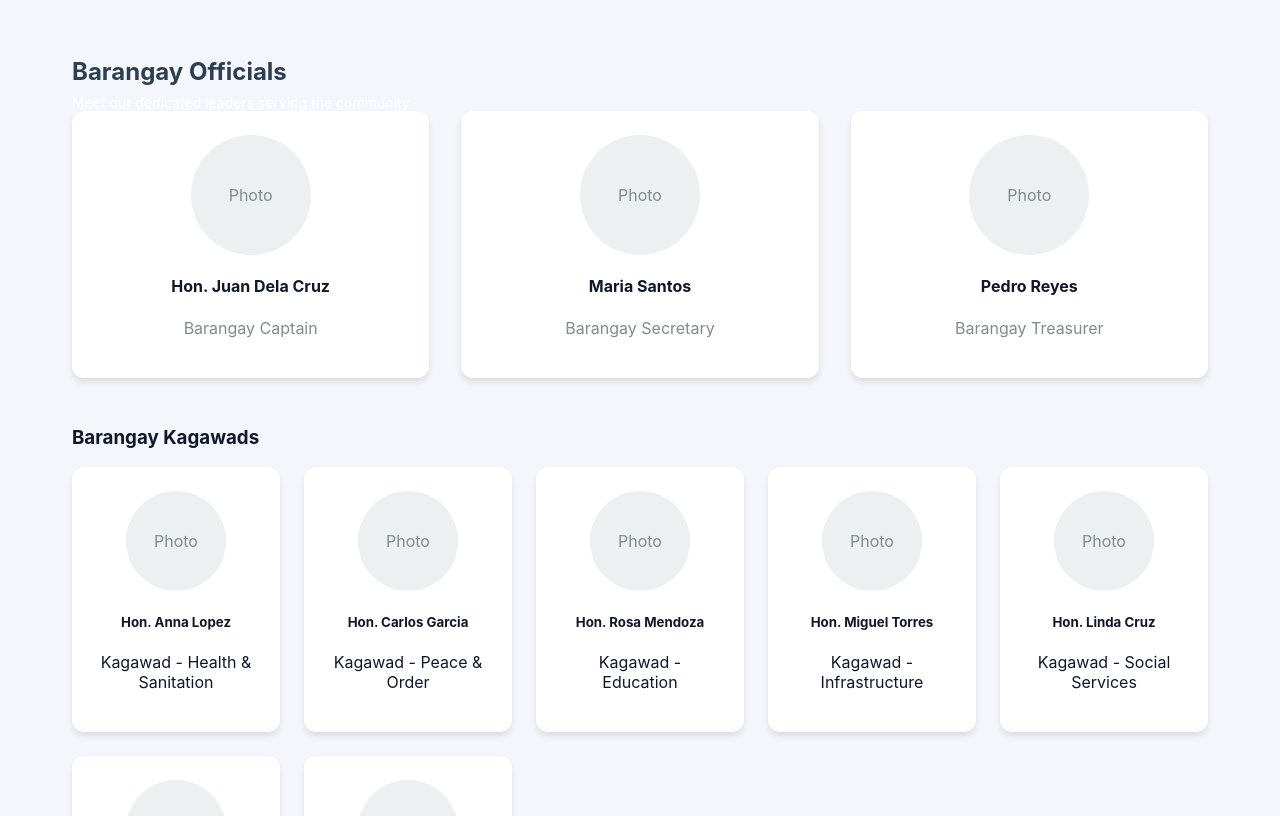
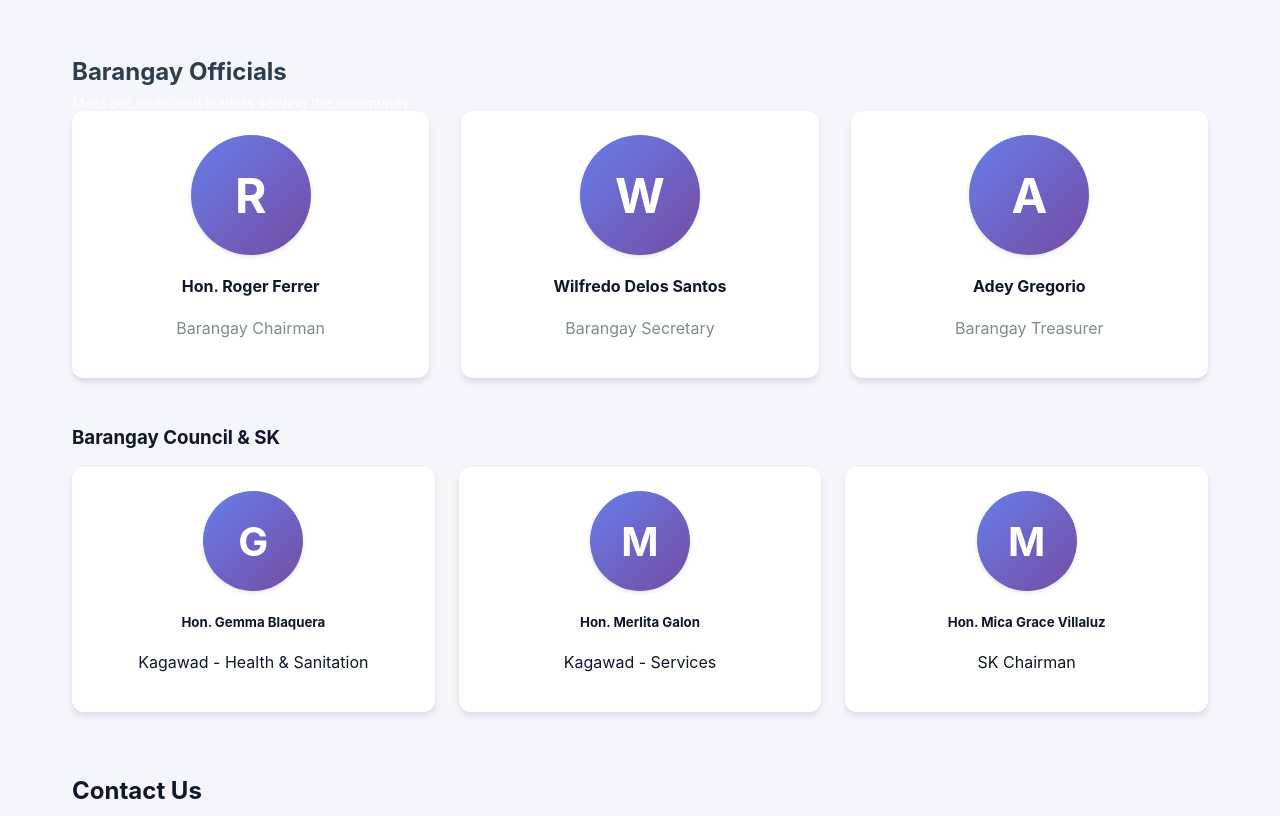
Before and after one commit to AndyParmesan/Brgy2, a React (Create React App) app in the folder brgy/: page /about in a window 1280 px wide. Shown: the part 980-1796 px from the top of the page. Built offline with nearby package versions, Linux system fonts and the light colour scheme.

Commit message:
feat: enhance user interface with dynamic avatars, improved phone formatting, and admin role restrictions

```diff
--- a/brgy/src/App.css
+++ b/brgy/src/App.css
@@ -1037,3 +1037,18 @@ input {
     width: 100px;
   }
 }
+/* --- Fallback Avatar Initials --- */
+.avatar-initial {
+  width: 40px;  /* Matches standard avatar-img size */
+  height: 40px;
+  border-radius: 50%;
+  background: linear-gradient(135deg, #667eea 0%, #764ba2 100%);
+  display: flex;
+  align-items: center;
+  justify-content: center;
+  color: white;
+  font-weight: 700;
+  font-size: 1.2rem;
+  flex-shrink: 0;
+  box-shadow: 0 2px 4px rgba(0,0,0,0.1);
+}
--- a/brgy/src/Login.js
+++ b/brgy/src/Login.js
@@ -116,23 +116,30 @@ function Login({ onLogin }) {
   };
 
 const handleRegPhoneChange = (e) => {
-// 1. Remove all non-numeric characters
     let cleaned = e.target.value.replace(/\D/g, '');
 
-    // 2. AUTO-FORCE "09" AT THE START
+    // 1. AUTO-FORCE "09" AT THE START
     if (cleaned.length > 0) {
       if (cleaned[0] !== '0') {
-        cleaned = '09' + cleaned; // If they type '1', it becomes '091'
+        cleaned = '09' + cleaned;
       } else if (cleaned.length > 1 && cleaned[1] !== '9') {
-        cleaned = '09' + cleaned.substring(1); // If they type '08', it forces '098'
+        cleaned = '09' + cleaned.substring(1);
       }
     }
 
+    // Limit to 11 raw digits
+    if (cleaned.length > 11) {
+      cleaned = cleaned.slice(0, 11);
+    }
+
+    // 2. APPLY 4-3-4 DASH FORMATTING
     let formatted = cleaned;
-    // ... the rest of the formatting (length > 4, etc.) stays exactly the same
+    if (cleaned.length > 7) {
+      formatted = cleaned.slice(0, 4) + '-' + cleaned.slice(4, 7) + '-' + cleaned.slice(7, 11);
+    } else if (cleaned.length > 4) {
+      formatted = cleaned.slice(0, 4) + '-' + cleaned.slice(4);
+    }
 
-    // Assuming your registration state is called regData and the field is contactNumber.
-    // If your state is named differently, update 'setRegData' to match!
     setRegData(prev => ({
       ...prev,
       contactNumber: formatted
--- a/brgy/src/components/DashboardOverviewSection.js
+++ b/brgy/src/components/DashboardOverviewSection.js
@@ -1,6 +1,6 @@
 import { useState, useEffect } from 'react';
 
-const DashboardOverviewSection = ({ authToken }) => {
+const DashboardOverviewSection = ({ user, authToken }) => {
   const [stats, setStats] = useState(null);
   const [recentDocs, setRecentDocs] = useState([]);
   const [activityLogs, setActivityLogs] = useState([]);
@@ -40,7 +40,14 @@ const DashboardOverviewSection = ({ authToken }) => {
       }
 
       // Fetch activity logs
-      const logsResponse = await fetch('/api/activity-logs?limit=20', {
+      // Fetch activity logs
+      // NEW: If the user is staff, only fetch logs where they are the actor
+      let logsUrl = '/api/activity-logs?limit=20';
+      if (user && user.role !== 'admin') {
+        logsUrl += `&actor=${encodeURIComponent(user.name)}`;
+      }
+
+      const logsResponse = await fetch(logsUrl, {
         headers: {
           'Authorization': `Bearer ${authToken}`,
           'Content-Type': 'application/json',
--- a/brgy/src/components/ResidentManagementSection.js
+++ b/brgy/src/components/ResidentManagementSection.js
@@ -1,12 +1,13 @@
 import React, { useState, useEffect } from 'react';
 
-const ResidentManagementSection = ({ authToken }) => {
+const ResidentManagementSection = ({ user, authToken }) => {
   const [residents, setResidents] = useState([]);
   const [loading, setLoading] = useState(true);
   const [error, setError] = useState('');
   const [searchTerm, setSearchTerm] = useState('');
   const [showCreateModal, setShowCreateModal] = useState(false);
   const [submitting, setSubmitting] = useState(false);
+
 
   // State for the photo modal
   const [selectedResident, setSelectedResident] = useState(null);
@@ -98,23 +99,30 @@ const ResidentManagementSection = ({ authToken }) => {
   };
 
 const handleAdminPhoneChange = (e) => {
-// 1. Remove all non-numeric characters
     let cleaned = e.target.value.replace(/\D/g, '');
 
-    // 2. AUTO-FORCE "09" AT THE START
+    // 1. AUTO-FORCE "09" AT THE START
     if (cleaned.length > 0) {
       if (cleaned[0] !== '0') {
-        cleaned = '09' + cleaned; // If they type '1', it becomes '091'
+        cleaned = '09' + cleaned;
       } else if (cleaned.length > 1 && cleaned[1] !== '9') {
-        cleaned = '09' + cleaned.substring(1); // If they type '08', it forces '098'
+        cleaned = '09' + cleaned.substring(1);
       }
     }
 
+    // Limit to 11 raw digits
+    if (cleaned.length > 11) {
+      cleaned = cleaned.slice(0, 11);
+    }
+
+    // 2. APPLY 4-3-4 DASH FORMATTING
     let formatted = cleaned;
-    // ... the rest of the formatting (length > 4, etc.) stays exactly the same
+    if (cleaned.length > 7) {
+      formatted = cleaned.slice(0, 4) + '-' + cleaned.slice(4, 7) + '-' + cleaned.slice(7, 11);
+    } else if (cleaned.length > 4) {
+      formatted = cleaned.slice(0, 4) + '-' + cleaned.slice(4);
+    }
 
-    // Assuming your state for the new resident is called 'newResident'
-    // and the field is 'contact_mobile'. Change these if they are named differently!
     setFormData(prev => ({
       ...prev,
       contact_mobile: formatted
@@ -287,9 +295,13 @@ const handleAdminPhoneChange = (e) => {
                   <button className="ghost-btn" onClick={() => setSelectedResident(resident)} style={{ color: '#3b82f6', marginRight: '0.5rem' }}>
                     📷 Photo
                   </button>
+
+                  {/* NEW: Only Admins can see the Delete button */}
+                  {user?.role === 'admin' && (
                     <button className="ghost-btn" onClick={() => handleDelete(resident.id)} style={{ color: '#ef4444' }}>
                       Delete
                     </button>
+                  )}
                 </span>
 
               </div>
--- a/brgy/src/pages/About.js
+++ b/brgy/src/pages/About.js
@@ -62,16 +62,14 @@ const About = () => {
       {/* About Content */}
       <section className="about-section">
         <div className="container">
-          {/* History Section */}
+         {/* History Section */}
           <div className="about-content">
-            <div className="content-text">
+            <div className="content-text" style={{ width: '100%' }}>
               <h2>Our History</h2>
               <p>Barangay 853 has been serving its community with dedication and commitment for decades. Established as part of Metro Manila's barangay system, we have grown from a small neighborhood into a vibrant community of diverse families and businesses.</p>
               <p>Throughout the years, we have maintained our commitment to providing excellent public service, fostering community development, and ensuring the safety and well-being of all our residents.</p>
             </div>
-            <div className="content-image">
-              <div className="image-placeholder">Historical Image</div>
-            </div>
+            {/* The filler historical image box has been removed! */}
           </div>
 
           {/* Mission & Vision */}
@@ -93,47 +91,45 @@ const About = () => {
 
             <div className="officials-grid">
               <div className="official-card">
-                <div className="official-photo">
-                  <div className="photo-placeholder">Photo</div>
+                <div className="official-photo" style={{ display: 'flex', justifyContent: 'center', marginBottom: '1rem' }}>
+                  <div className="avatar-initial" style={{ width: '120px', height: '120px', fontSize: '3rem' }}>R</div>
                 </div>
-                <h4>Hon. Juan Dela Cruz</h4>
-                <p className="position">Barangay Captain</p>
+                <h4>Hon. Roger Ferrer</h4>
+                <p className="position">Barangay Chairman</p>
               </div>
 
               <div className="official-card">
-                <div className="official-photo">
-                  <div className="photo-placeholder">Photo</div>
+                <div className="official-photo" style={{ display: 'flex', justifyContent: 'center', marginBottom: '1rem' }}>
+                  <div className="avatar-initial" style={{ width: '120px', height: '120px', fontSize: '3rem' }}>W</div>
                 </div>
-                <h4>Maria Santos</h4>
+                <h4>Wilfredo Delos Santos</h4>
                 <p className="position">Barangay Secretary</p>
               </div>
 
               <div className="official-card">
-                <div className="official-photo">
-                  <div className="photo-placeholder">Photo</div>
+                <div className="official-photo" style={{ display: 'flex', justifyContent: 'center', marginBottom: '1rem' }}>
+                  <div className="avatar-initial" style={{ width: '120px', height: '120px', fontSize: '3rem' }}>A</div>
                 </div>
-                <h4>Pedro Reyes</h4>
+                <h4>Adey Gregorio</h4>
                 <p className="position">Barangay Treasurer</p>
               </div>
             </div>
 
-            <h3>Barangay Kagawads</h3>
+            <h3>Barangay Council & SK</h3>
             <div className="kagawads-grid">
               {[
-                { name: 'Hon. Anna Lopez', position: 'Kagawad - Health & Sanitation' },
-                { name: 'Hon. Carlos Garcia', position: 'Kagawad - Peace & Order' },
-                { name: 'Hon. Rosa Mendoza', position: 'Kagawad - Education' },
-                { name: 'Hon. Miguel Torres', position: 'Kagawad - Infrastructure' },
-                { name: 'Hon. Linda Cruz', position: 'Kagawad - Social Services' },
-                { name: 'Hon. Roberto Tan', position: 'Kagawad - Environment' },
-                { name: 'Hon. Elena Ramos', position: 'Kagawad - Youth Development' }
-              ].map((kagawad, idx) => (
+                { name: 'Hon. Gemma Blaquera', position: 'Kagawad - Health & Sanitation', initial: 'G' },
+                { name: 'Hon. Merlita Galon', position: 'Kagawad - Services', initial: 'M' },
+                { name: 'Hon. Mica Grace Villaluz', position: 'SK Chairman', initial: 'M' }
+              ].map((official, idx) => (
                 <div key={idx} className="kagawad-card">
-                  <div className="kagawad-photo">
-                    <div className="photo-placeholder">Photo</div>
+                  <div className="kagawad-photo" style={{ display: 'flex', justifyContent: 'center', marginBottom: '1rem' }}>
+                     <div className="avatar-initial" style={{ width: '100px', height: '100px', fontSize: '2.5rem' }}>
+                       {official.initial}
+                     </div>
                   </div>
-                  <h5>{kagawad.name}</h5>
-                  <p>{kagawad.position}</p>
+                  <h5>{official.name}</h5>
+                  <p>{official.position}</p>
                 </div>
               ))}
             </div>
--- a/brgy/src/pages/UserProfile.css
+++ b/brgy/src/pages/UserProfile.css
@@ -108,25 +108,29 @@
 
 .avatar-upload-btn {
   position: absolute;
-  bottom: 0;
-  right: 0;
+  bottom: -10px; /* Adjust so it sits slightly below the image */
+  left: 50%; /* Center it */
+  transform: translateX(-50%); /* Center it perfectly */
   background: #667eea;
   color: white;
   border: 3px solid white;
-  border-radius: 50%;
-  width: 40px;
-  height: 40px;
+  border-radius: 20px; /* Make it a pill shape instead of a circle */
+  padding: 0.25rem 0.75rem; /* Add padding for the text */
+  font-size: 0.75rem; /* Make the text smaller */
+  font-weight: 600;
   display: flex;
   align-items: center;
+  gap: 0.25rem; /* Space between icon and text */
   justify-content: center;
   cursor: pointer;
   transition: all 0.3s ease;
   box-shadow: 0 2px 8px rgba(0, 0, 0, 0.2);
+  white-space: nowrap; /* Stop text from wrapping */
 }
 
 .avatar-upload-btn:hover {
   background: #5568d3;
-  transform: scale(1.1);
+  transform: translateX(-50%) scale(1.05); /* Keep it centered when scaling */
 }
 
 .avatar-info {
```
Also changed, not shown: brgy/src/App.js (+34 -10 lines), brgy/src/pages/UserProfile.js (+51 -6 lines). Lines whose indentation alone changed are shown as unchanged.
